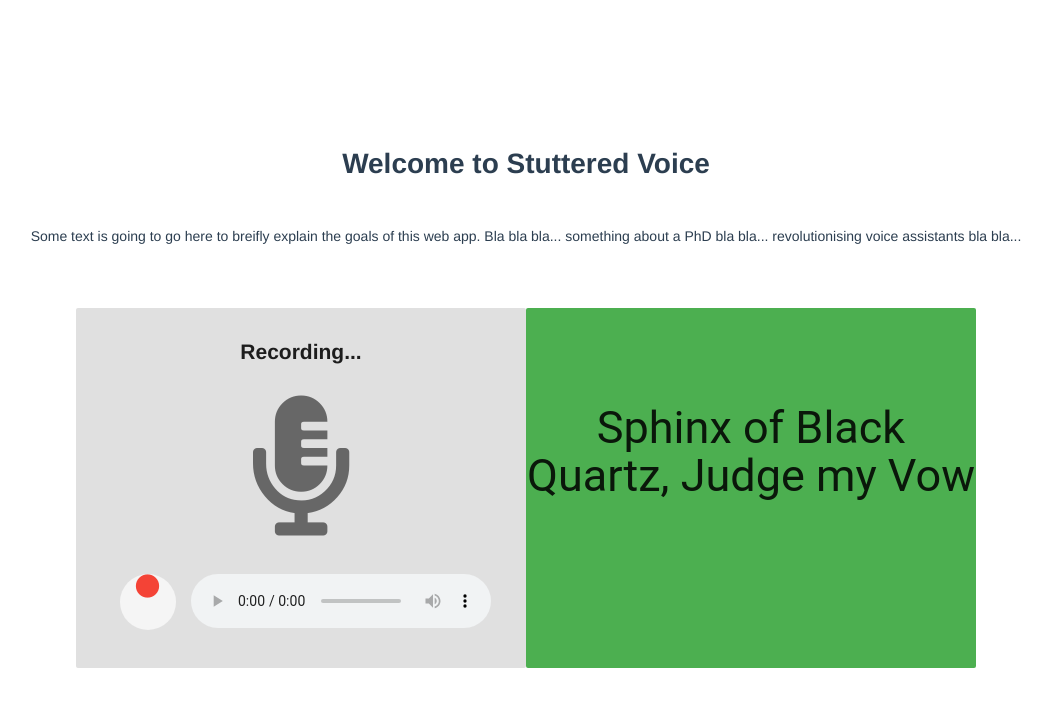
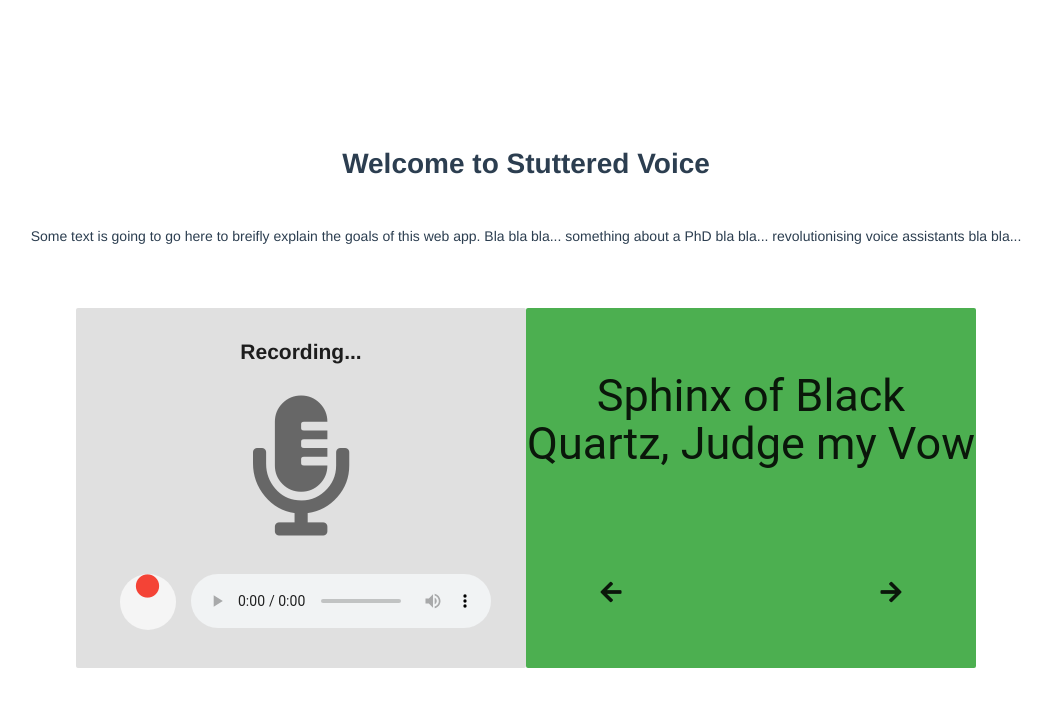
Before and after one commit to DarthEmpty/stammered-voice, a Vue app: page / in a window 1280 px wide. Shown: the top 706 px of the page, without its empty margins (114-1166 px from the left). Built offline with nearby package versions, Linux system fonts and the light colour scheme; no server answers.

Commit message:
Add arrows to CueCard

```diff
--- a/src/components/CueCard.vue
+++ b/src/components/CueCard.vue
@@ -1,16 +1,32 @@
 <template>
   <div class="cue-card">
     <v-flex>
-      <v-sheet flat
-        color="green"
-        max-width="450"
-        min-height="360"
-        class="py-5"
-      >
+      <v-sheet flat color="green" max-width="450" height="360" class="py-3">
         <v-layout column fill-height justify-space-between>
           <v-flex class="my-5">
             <p class="display-2">{{ text }}</p>
           </v-flex>
+
+          <v-flex>
+            <v-layout row justify-space-between>
+
+              <v-flex>
+                <v-btn large flat icon>
+                  <v-icon>fas fa-arrow-left</v-icon>
+                </v-btn>
+              </v-flex>
+
+              <v-spacer />
+
+              <v-flex>
+                <v-btn large flat icon>
+                  <v-icon>fas fa-arrow-right</v-icon>
+                </v-btn>
+              </v-flex>
+
+            </v-layout>
+          </v-flex>
+
         </v-layout>
       </v-sheet>
     </v-flex>
```
